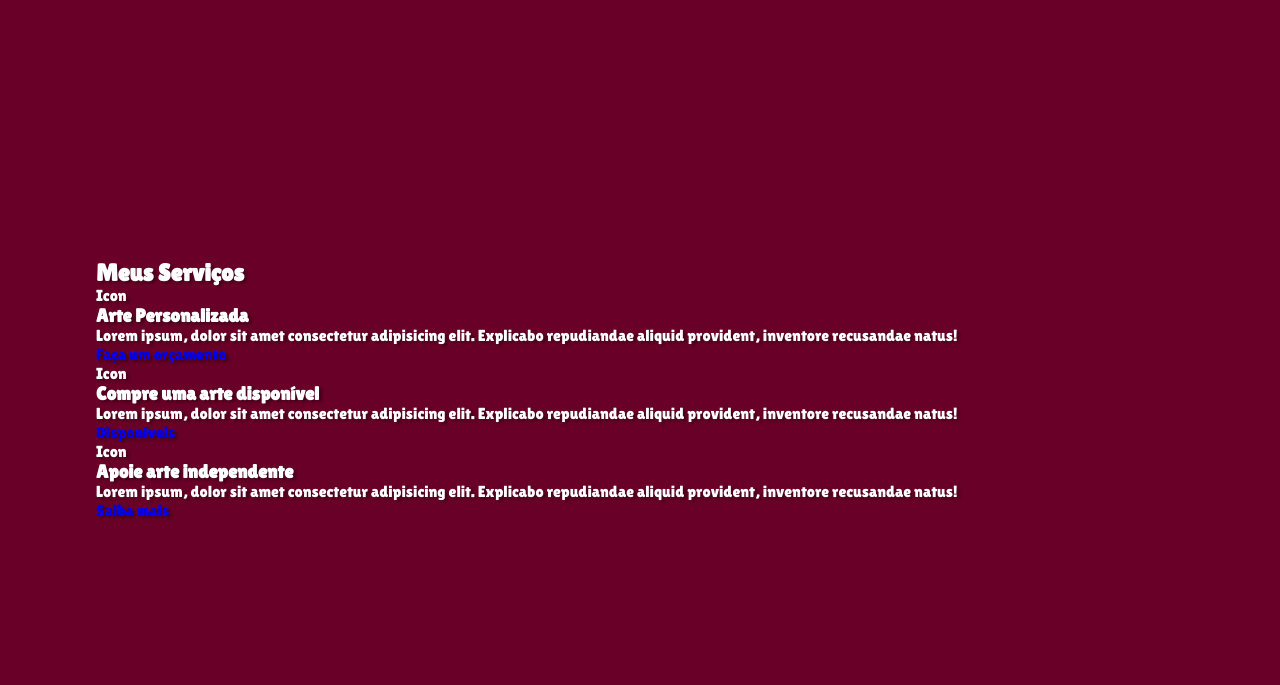
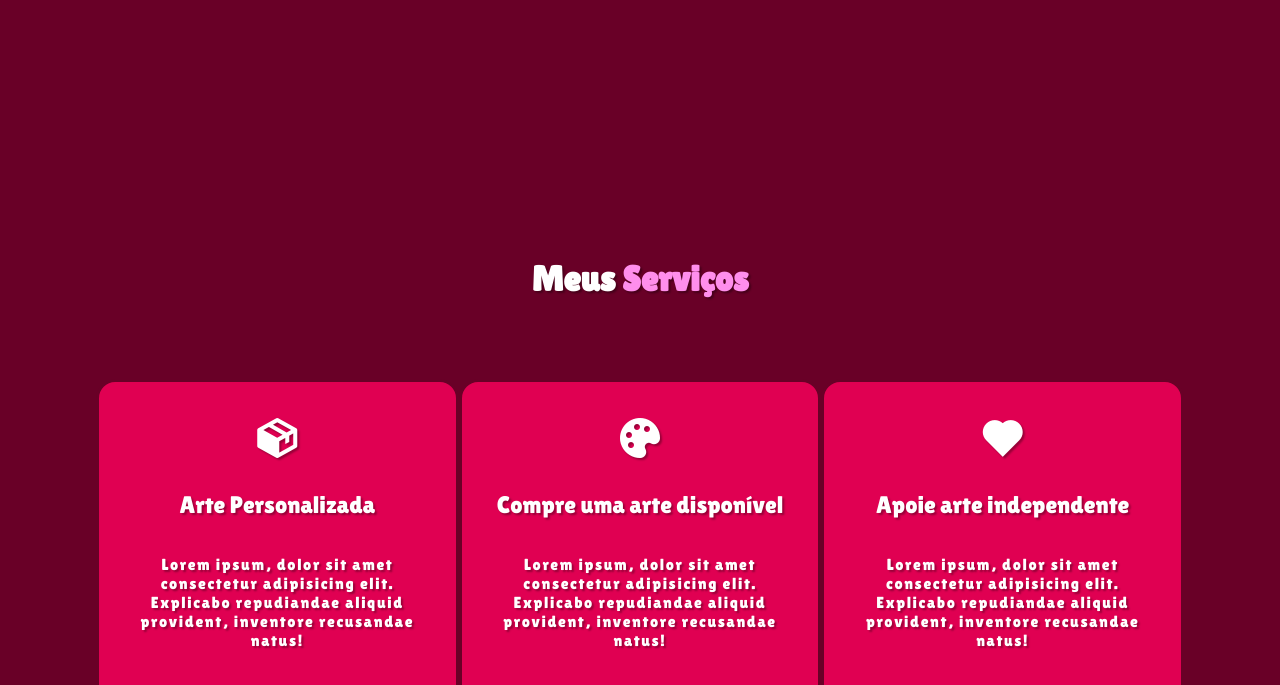
Before and after one commit to LeoRebello/ProjetoPortfolio, a plain HTML site: page index.html in a window 1280 px wide. Shown: the part 637-1322 px from the top of the page. Drawn offline with nearby package versions, Linux system fonts and the light colour scheme.

Commit message:
Criação box de serviços e ajuste de cores

```diff
--- a/css/style.css
+++ b/css/style.css
@@ -2,7 +2,7 @@
 
 :root{
     --main-color: #fa34f3;
-    --text-color: #cb6efa;
+    --text-color: rgb(255, 142, 236);
     --bg-color: #690027;
     --bg-color-02:#E00052;
 }
@@ -29,7 +29,7 @@ html{
 body{
     background-color:var(--bg-color);
     color: white;
-    text-shadow: 3px 2px 3px rgba(0, 0, 0, 0.356);
+    text-shadow: 2px 2px 2px rgba(0, 0, 0, 0.322);
 }
 
 header{
@@ -52,22 +52,26 @@ header{
     font-weight: 500;
     cursor: default;
 }
-header nav a{
+header nav a {
     font-size: 1.2rem;
-    color: var(--text-color);
+    color: white;
     padding: 0.5rem 1rem;
     transition: 0.4s;
+    border-radius: 0.3rem;
     border: solid 1px black;
 }
 
 header nav a:hover{
-    color: white;
+    color: var(--text-color);
 }
 
 section{
     min-height: 100vh;
     padding: 6rem 6rem 2rem;
+}
 
+section span, a{
+    color: var(--text-color);
 }
 
 .home{
@@ -75,7 +79,6 @@ section{
     flex-direction: row;
     justify-content: space-evenly;
     align-items: center;
-    font-weight: ;
 }
 
 .home-box{
@@ -92,13 +95,14 @@ section{
     font-size: 2.5rem;
 }
 .home-box span {
-    color: var(--text-color);
-    font-weight: 600;
+    font-weight: 550;
     font-size: 1.6rem;
+
 }
 .home-box p{
     text-align: justify;
     margin-right: 1.3rem;
+    margin-top: 1.2rem;
     max-width: 40rem;
 
 }
@@ -120,5 +124,70 @@ section{
 .social-media a{
     font-size: 2rem;
     color: var(--text-color);
+}
 
+.services h2,
+.contact h2,
+.portfolio h2 {
+    font-size: 2.2rem;
+    text-align: center;
+    margin-bottom: 5.0rem;
 }
+
+.services-container{
+    display: flex;
+    flex-direction: row;
+    justify-content: space-evenly;
+}
+
+.services-box{
+    display: flex;
+    flex-direction: column;
+    justify-content: space-between;
+    min-height: 25rem;
+}
+
+.services-box i {
+    font-size: 3rem;
+}
+
+.services-box h3{
+    font-weight: 290;
+    font-size: 1.5rem;
+}
+
+.services-box p {
+    margin: 0.5rem;
+    letter-spacing: 0.1rem;
+}
+
+.bt {
+    display: inline-block;
+    font-size: 1.4rem;
+    color:var(--text-color);
+    padding: 0.7rem 1.8rem;
+    background-color: var(--bg-color);
+    letter-spacing: 0.1rem;
+    border-radius: 20rem;
+    transition: 0.3s ease;
+    margin-top: 1,2rem;
+}
+
+.bt:hover{
+    transform: scale(1.02);
+}
+
+
+.services-container .services-box{
+    padding:2rem 1rem 2.5rem;
+    border-radius: 1.2rem;
+    text-align: center;
+    border: solid 0.20rem var(--bg-color);
+    background-color: var(--bg-color-02);
+    transition: 0.5s ease;
+}
+
+.services-container .services-box:hover{
+    border-color: var(--text-color);
+    transform: scale(1.01);
+}
--- a/index.html
+++ b/index.html
@@ -4,6 +4,7 @@
     <meta charset="UTF-8">
     <meta name="viewport" content="width=device-width, initial-scale=1.0">
     <link href='https://unpkg.com/boxicons@2.1.4/css/boxicons.min.css' rel='stylesheet'>
+
     <title>Portfolio</title>
     <link rel="stylesheet" href="css/style.css">
 </head>
@@ -42,26 +43,26 @@
             <h2>Meus <span>Serviços</span></h2>
             <div class="services-container">
                 <div class="services-box">
-                    Icon
+                    <i class='bx bxs-package'></i>
                     <h3>Arte Personalizada</h3>
                     <p>Lorem ipsum, dolor sit amet consectetur adipisicing elit. Explicabo repudiandae aliquid provident, inventore recusandae natus!</p>
-                    <a href="#">Faça um orçamento</a>
+                    <a href="#" class="bt">Faça um orçamento</a>
 
                 </div>
                 <div class="services-box">
-                    Icon
+                    <i class='bx bxs-palette'></i>
                     <h3>Compre uma arte disponível</h3>
                     <p>Lorem ipsum, dolor sit amet consectetur adipisicing elit. Explicabo repudiandae aliquid provident, inventore recusandae natus!</p>
 
-                    <a href="#">Disponíveis</a>
+                    <a href="#" class="bt">Disponíveis</a>
 
                 </div>
                 <div class="services-box">
-                    Icon
+                    <i class='bx bxs-heart'></i>
                     <h3>Apoie arte independente</h3>
                     <p>Lorem ipsum, dolor sit amet consectetur adipisicing elit. Explicabo repudiandae aliquid provident, inventore recusandae natus!</p>
 
-                    <a href="#">Saiba mais</a>
+                    <a href="#" class="bt">Saiba mais</a>
 
                 </div>
             </div>
@@ -74,6 +75,7 @@
         <div>
             <div class="portfolio-container">
                 <div class="portfolio-box">
+                    <h2>Meus <span>projetos</span></h2>
                     <img src="img/default.jpg" alt="Default">
                     <div class="portfolio-layer">
                         <h4>Nome da arte</h4>
```
